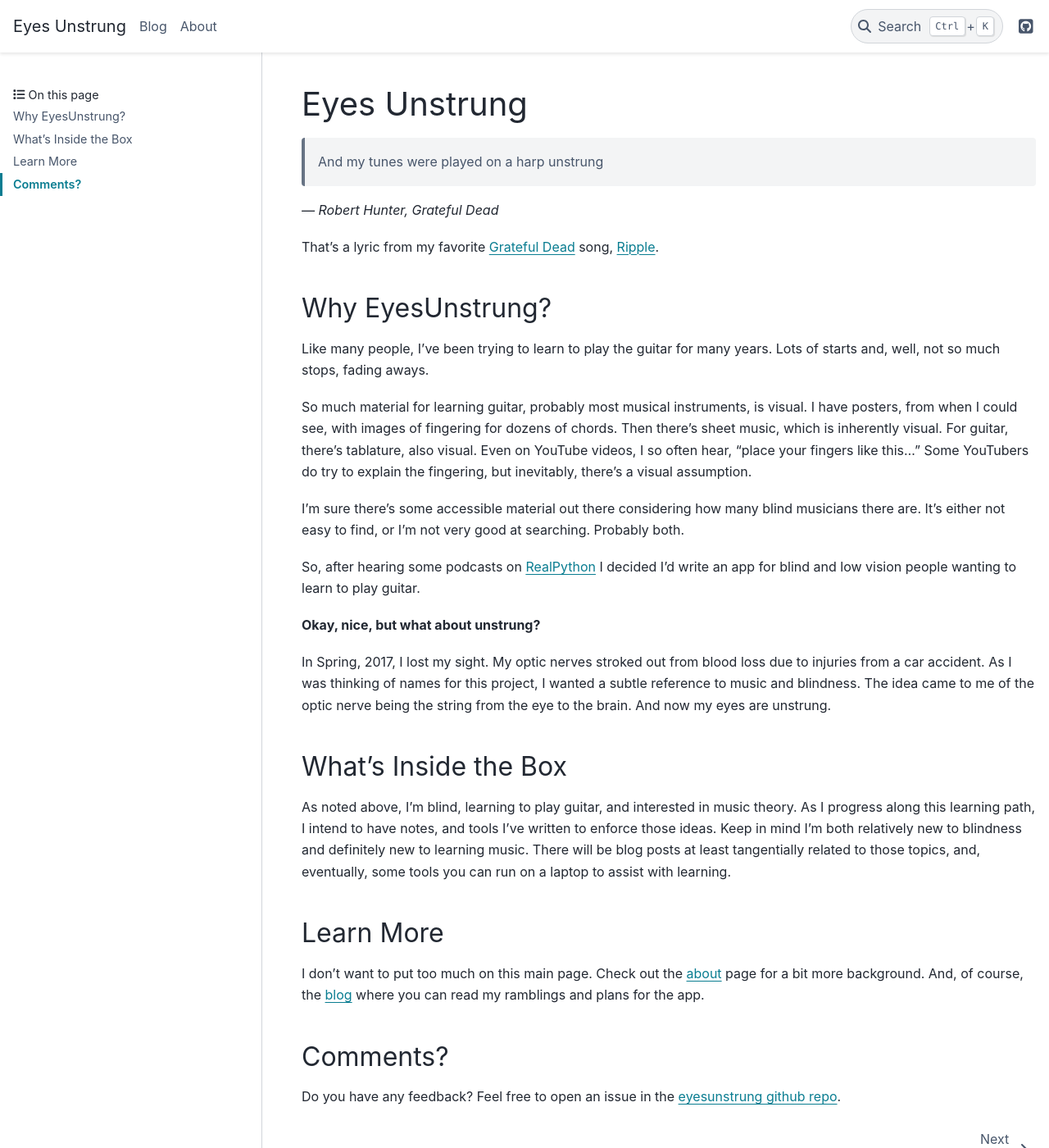
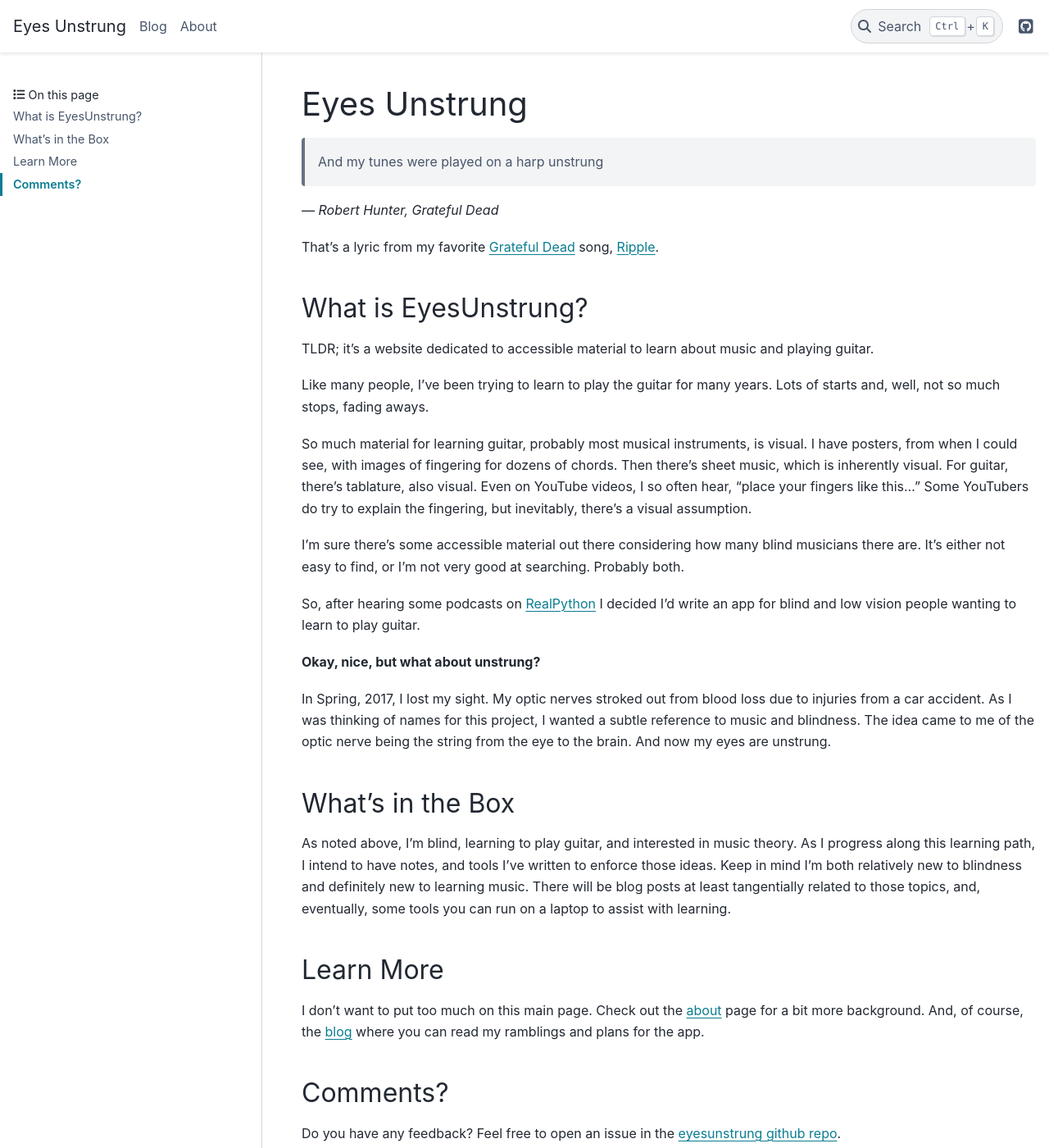
Before and after one commit to joeldodson/eyesunstrung, a Sphinx documentation site: the page built from docs/index.md, in a window 1280 px wide and 1400 px high. Shown: the whole window at 82% size. Built offline with Sphinx 7.4.7 and the PyData theme 0.15.4, drawn with Linux system fonts in a browser that asks for light colours.

Commit message:
small changes to main page to test cname in GH action

```diff
--- a/docs/index.md
+++ b/docs/index.md
@@ -11,7 +11,9 @@ That's a lyric from my favorite
 [Grateful Dead](https://www.dead.net/)
 song, [Ripple](https://www.dead.net/song/ripple).
 
-## Why EyesUnstrung?
+## What is EyesUnstrung?
+
+TLDR; it's a website dedicated to accessible material to learn about music and playing guitar.
 
 Like many people, I've been trying to learn to play the guitar for many years.
 Lots of starts and, well, not so much stops, fading aways.
@@ -39,7 +41,7 @@ As I was thinking of names for this project, I wanted a subtle reference to musi
 The idea came to me of the optic nerve being the string from the eye to the brain.
 And now my eyes are unstrung.
 
-## What's Inside the Box
+## What's in the Box
 
 As noted above, I'm blind, learning to play guitar, and interested in music theory.
 As I progress along this learning path, I intend to have notes, and tools I've written to enforce those ideas.
```
